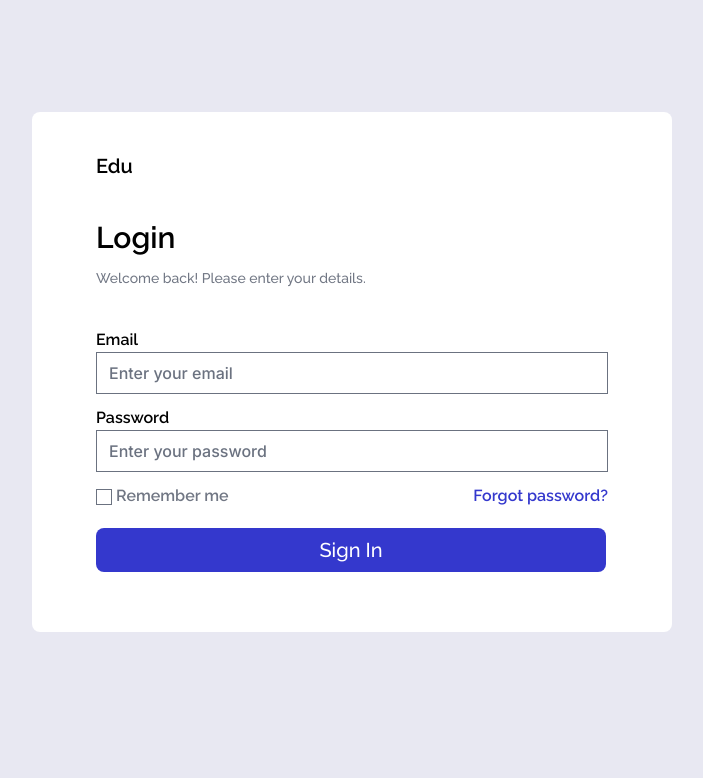
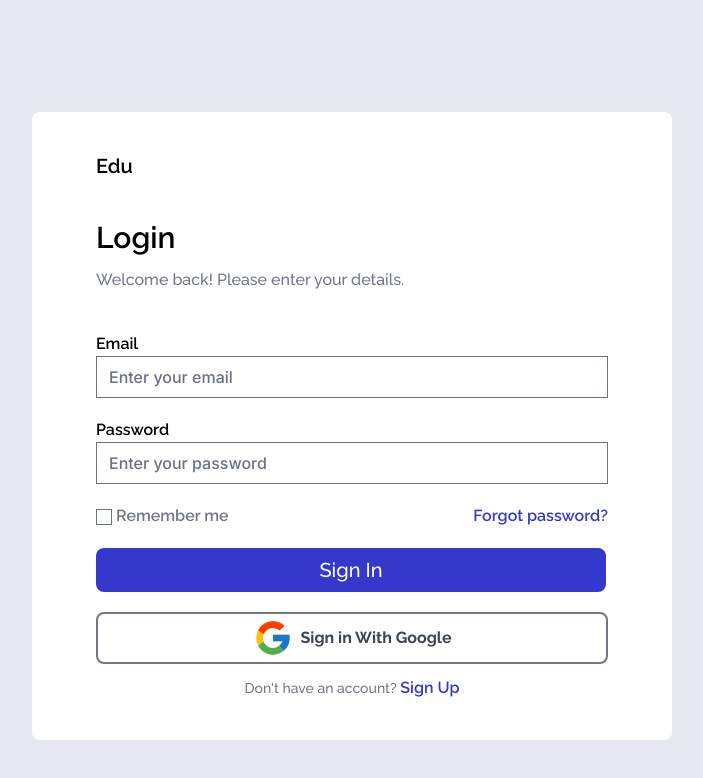
Before and after one commit to primado/edu-frontend, a website: page index.html in a window 1280 px wide. Shown: the whole page, without its empty margins (288-991 px from the left). Drawn offline with Linux system fonts and the light colour scheme.

Commit message:
add google sign in

```diff
--- a/index.html
+++ b/index.html
@@ -19,12 +19,12 @@
                 </div>
                 <div class="heading--login my-10 ">
                     <h2 class="font-semibold text-3xl pb-3 sm-425:text-2xl">Login</h2>
-                    <p class="text-text-gray font-medium text-sm">Welcome back! Please enter your details.</p>
+                    <p class="text-text-gray font-medium sm-425:text-sm">Welcome back! Please enter your details.</p>
 
                 </div>
                 <div class="form--login ">
                     <form action="#">
-                        <div class="form__group flex flex-col mb-3">
+                        <div class="form__group flex flex-col mb-5">
                             <label class="font-semibold text-base" for="email">Email</label>
                             <input class="form-input font-inter-font font-medium text-base" type="email" name="email" id="email" placeholder="Enter your email">
                         </div>
@@ -33,7 +33,7 @@
                             <input class="form-input font-inter-font font-medium text-base" type="password" name="password" id="password" placeholder="Enter your password">
                         </div>
 
-                        <div class="form__group flex flex-row justify-between ">
+                        <div class="form__group flex flex-row justify-between mt-5">
                             <div class="remember-me-left">
                                 <input class="form-checkbox" type="checkbox" name="remember" id="remember">
                                 <label class="font-semibold text-base text-text-gray sm-375:text-[.8em]" for="remember">Remember me</label>
@@ -42,9 +42,19 @@
                                 <a href="#" class="forgot-password font-semibold text-base text-primary-100 sm-375:text-[.8em] hover:text-link-hover active:text-link-ative hover:duration-200 hover:ease-out active:duration-150">Forgot password?</a>
                             </div>
                         </div>
-                        <div class="form__group flex flex-row my-5">
-                            <input class="bg-primary-100 font-medium text-xl py-2  text-[#fff] w-[25.5em] rounded-lg hover:bg-link-hover active:bg-link-active hover:ease-out active:ease-out hover:duration-200 active:duration-150" type="submit" value="Sign In">
+                        <div class="form__group flex flex-row my-5 mb-5">
+                            <input class="bg-primary-100 font-medium text-xl py-2  text-[#fff] w-[25.5em] rounded-lg hover:bg-link-hover active:bg-link-active hover:ease-out active:ease-out hover:duration-500 active:duration-150" type="submit" value="Sign In">
                         </div>
+
+                        <div class="form__group flex flex-row mb-3">
+                            <a class="flex flex-row justify-center py-1 items-center w-full font-bold  border-text-gray border-2 rounded-lg text-text-grey-100 hover:text-[#fff] hover:bg-black hover:ease-in-out hover:duration-500" href="#">
+                            <img class="w-10 mr-2" src="./images/icon-google.svg" alt="google">Sign in With Google</a>
+                        </div>
+
+                        <div class="form__group flex flex-row justify-center items-center">
+                            <p class="text-text-gray font-medium text-sm">Don't have an account? <a href="#" class="font-semibold text-base text-primary-100 hover:text-link-hover active:text-link-ative hover:duration-200 hover:ease-out active:duration-150">Sign Up</a></p>
+                        </div>
+
                     </form>
 
                 </div>
--- a/tailwind.config.js
+++ b/tailwind.config.js
@@ -13,6 +13,8 @@ module.exports = {
       "link-ative": "#FB8500",
       'link-hover': "#3e44fe",
       "link-active": "#2b2fb1",
+      'text-grey-100': '#3d4551',
+      'black': '#000000',
     },
 
     fontFamily: {
```
Also changed, not shown: dist/output.css, images/icon-google.svg (added).
